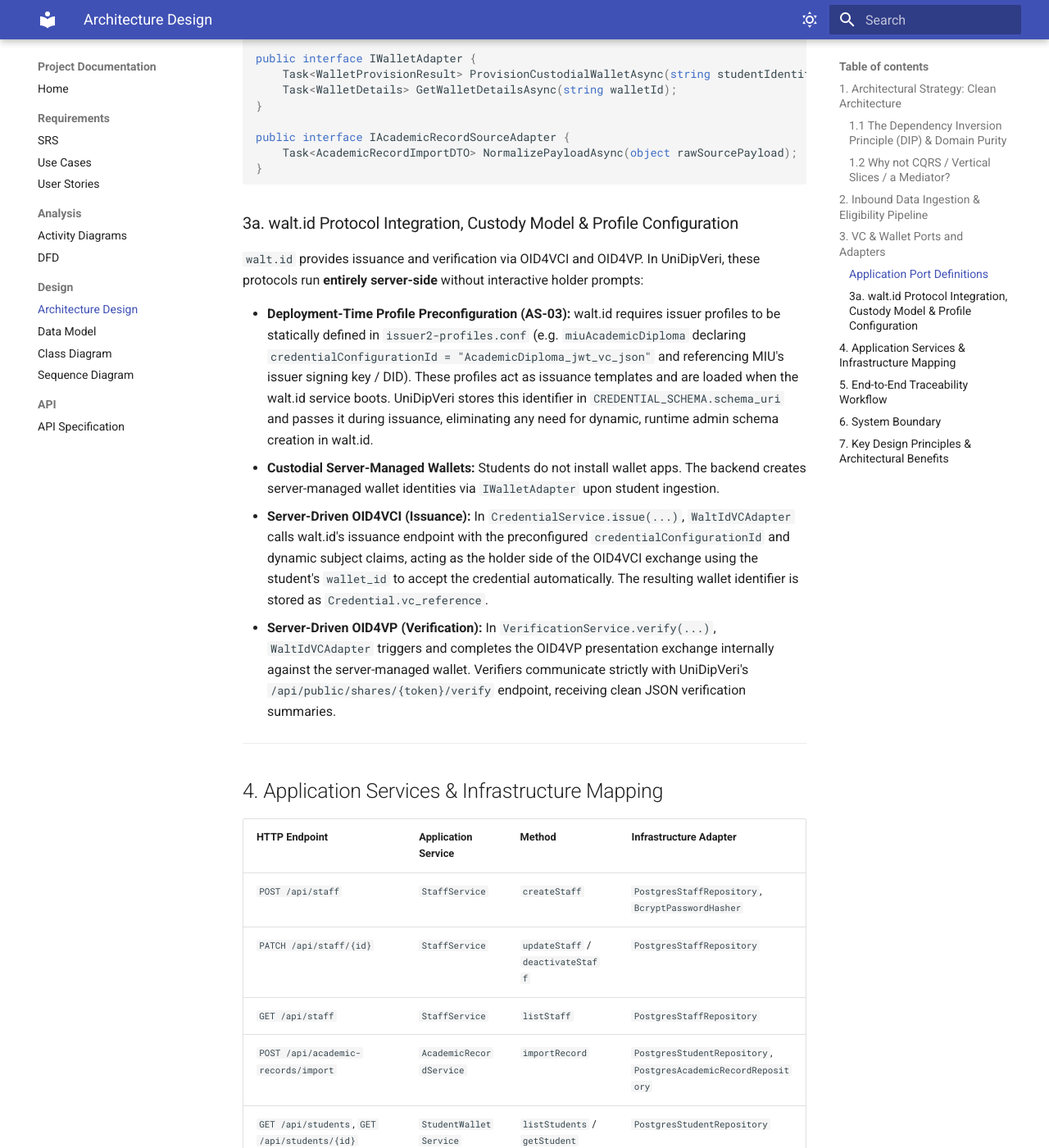
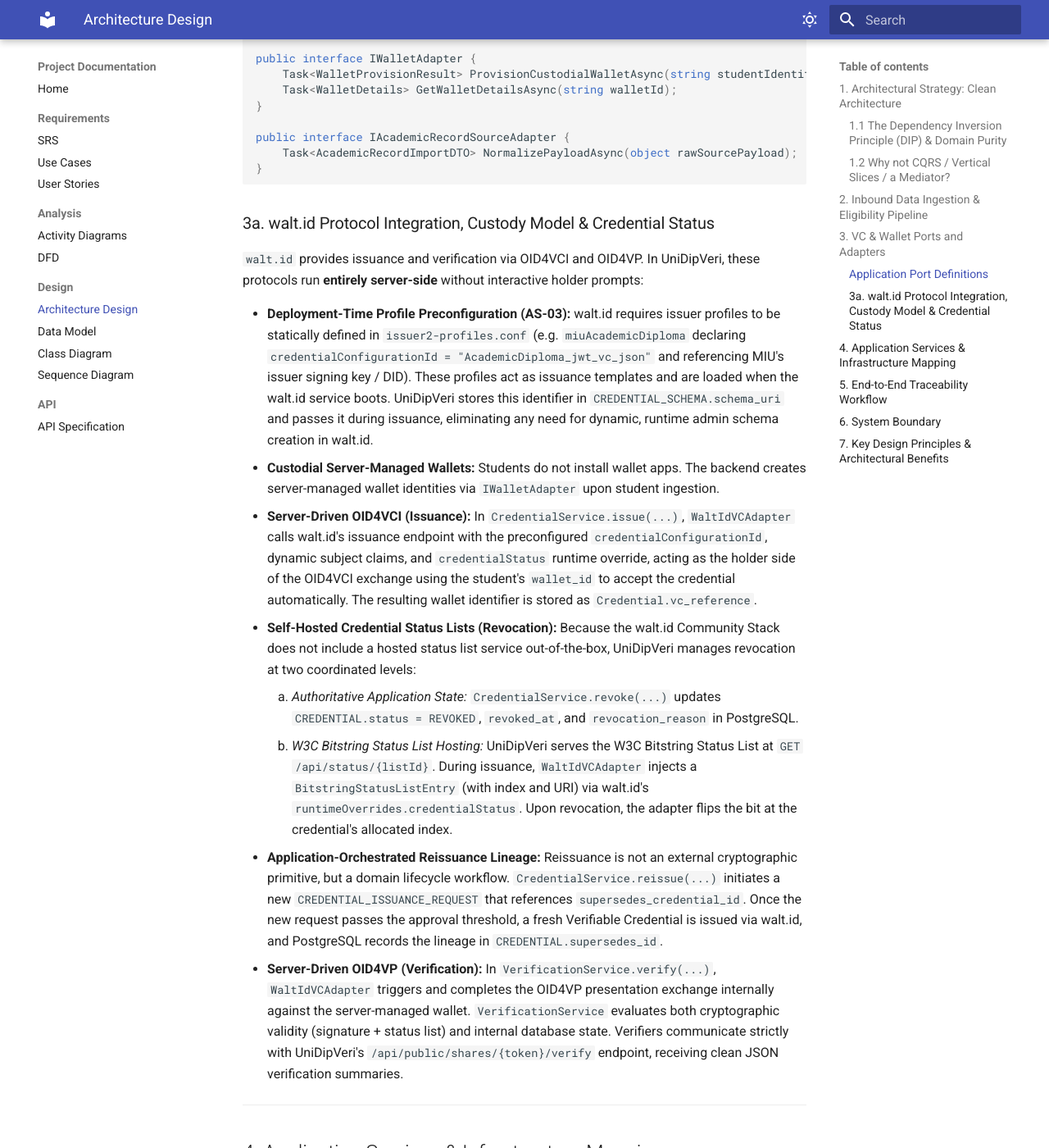
Before and after one commit to huypengin/UniDipVeri, an MkDocs documentation site: the page built from docs/03-design/Architecture_Design.md, in a window 1280 px wide and 1400 px high, scrolled down 4367 px. Shown: the whole window at 82% size. Built offline with MkDocs 1.6.1 and Material for MkDocs 9.7.7, drawn with Linux system fonts in a browser that asks for light colours; some of the changed text lies outside the part shown.

Commit message:
docs(design): Add W3C Bitstring Status List hosting
Update documentation to reflect the self-hosted revocation mechanism
using W3C Bitstring Status Lists, including interface changes for the
credential adapter and new API endpoint definitions.

````diff
--- a/docs/03-design/Architecture_Design.md
+++ b/docs/03-design/Architecture_Design.md
@@ -106,9 +106,9 @@
 
 ```csharp
 public interface IVCAdapter {
-    Task<VCReferenceResult> IssueDiplomaVCAsync(string walletId, CredentialSubject subject);
+    Task<VCReferenceResult> IssueDiplomaVCAsync(string walletId, CredentialSubject subject, CredentialStatusDescriptor? statusDescriptor = null);
     Task<VerificationOutcome> VerifyDiplomaVCAsync(string vcReference);
-    Task<bool> RevokeDiplomaVCAsync(string vcReference, string reason);
+    Task<bool> UpdateStatusListAsync(string statusListId, int index, bool revoked);
 }
 
 public interface IWalletAdapter {
@@ -121,39 +121,44 @@
 }
 ```
 
-### 3a. walt.id Protocol Integration, Custody Model & Profile Configuration
+### 3a. walt.id Protocol Integration, Custody Model & Credential Status
 
 `walt.id` provides issuance and verification via OID4VCI and OID4VP. In UniDipVeri, these protocols run **entirely server-side** without interactive holder prompts:
 
 - **Deployment-Time Profile Preconfiguration (AS-03):** walt.id requires issuer profiles to be statically defined in `issuer2-profiles.conf` (e.g. `miuAcademicDiploma` declaring `credentialConfigurationId = "AcademicDiploma_jwt_vc_json"` and referencing MIU's issuer signing key / DID). These profiles act as issuance templates and are loaded when the walt.id service boots. UniDipVeri stores this identifier in `CREDENTIAL_SCHEMA.schema_uri` and passes it during issuance, eliminating any need for dynamic, runtime admin schema creation in walt.id.
 - **Custodial Server-Managed Wallets:** Students do not install wallet apps. The backend creates server-managed wallet identities via `IWalletAdapter` upon student ingestion.
-- **Server-Driven OID4VCI (Issuance):** In `CredentialService.issue(...)`, `WaltIdVCAdapter` calls walt.id's issuance endpoint with the preconfigured `credentialConfigurationId` and dynamic subject claims, acting as the holder side of the OID4VCI exchange using the student's `wallet_id` to accept the credential automatically. The resulting wallet identifier is stored as `Credential.vc_reference`.
-- **Server-Driven OID4VP (Verification):** In `VerificationService.verify(...)`, `WaltIdVCAdapter` triggers and completes the OID4VP presentation exchange internally against the server-managed wallet. Verifiers communicate strictly with UniDipVeri's `/api/public/shares/{token}/verify` endpoint, receiving clean JSON verification summaries.
+- **Server-Driven OID4VCI (Issuance):** In `CredentialService.issue(...)`, `WaltIdVCAdapter` calls walt.id's issuance endpoint with the preconfigured `credentialConfigurationId`, dynamic subject claims, and `credentialStatus` runtime override, acting as the holder side of the OID4VCI exchange using the student's `wallet_id` to accept the credential automatically. The resulting wallet identifier is stored as `Credential.vc_reference`.
+- **Self-Hosted Credential Status Lists (Revocation):** Because the walt.id Community Stack does not include a hosted status list service out-of-the-box, UniDipVeri manages revocation at two coordinated levels:
+    1. _Authoritative Application State:_ `CredentialService.revoke(...)` updates `CREDENTIAL.status = REVOKED`, `revoked_at`, and `revocation_reason` in PostgreSQL.
+    2. _W3C Bitstring Status List Hosting:_ UniDipVeri serves the W3C Bitstring Status List at `GET /api/status/{listId}`. During issuance, `WaltIdVCAdapter` injects a `BitstringStatusListEntry` (with index and URI) via walt.id's `runtimeOverrides.credentialStatus`. Upon revocation, the adapter flips the bit at the credential's allocated index.
+- **Application-Orchestrated Reissuance Lineage:** Reissuance is not an external cryptographic primitive, but a domain lifecycle workflow. `CredentialService.reissue(...)` initiates a new `CREDENTIAL_ISSUANCE_REQUEST` that references `supersedes_credential_id`. Once the new request passes the approval threshold, a fresh Verifiable Credential is issued via walt.id, and PostgreSQL records the lineage in `CREDENTIAL.supersedes_id`.
+- **Server-Driven OID4VP (Verification):** In `VerificationService.verify(...)`, `WaltIdVCAdapter` triggers and completes the OID4VP presentation exchange internally against the server-managed wallet. `VerificationService` evaluates both cryptographic validity (signature + status list) and internal database state. Verifiers communicate strictly with UniDipVeri's `/api/public/shares/{token}/verify` endpoint, receiving clean JSON verification summaries.
 
 ---
 
 ## 4. Application Services & Infrastructure Mapping
 
-| HTTP Endpoint                                                           | Application Service      | Method                            | Infrastructure Adapter                                                             |
-| :---------------------------------------------------------------------- | :----------------------- | :-------------------------------- | :--------------------------------------------------------------------------------- |
-| `POST /api/staff`                                                       | `StaffService`           | `createStaff`                     | `PostgresStaffRepository`, `BcryptPasswordHasher`                                  |
-| `PATCH /api/staff/{id}`                                                 | `StaffService`           | `updateStaff` / `deactivateStaff` | `PostgresStaffRepository`                                                          |
-| `GET /api/staff`                                                        | `StaffService`           | `listStaff`                       | `PostgresStaffRepository`                                                          |
-| `POST /api/academic-records/import`                                     | `AcademicRecordService`  | `importRecord`                    | `PostgresStudentRepository`, `PostgresAcademicRecordRepository`                    |
-| `GET /api/students`, `GET /api/students/{id}`                           | `StudentWalletService`   | `listStudents` / `getStudent`     | `PostgresStudentRepository`                                                        |
-| `POST /api/students/{id}/wallet/provision`                              | `StudentWalletService`   | `provisionWallet`                 | `WaltIdWalletAdapter`, `PostgresStudentRepository`                                 |
-| `POST /api/students/{id}/eligibility/evaluate`                          | `EligibilityService`     | `evaluate`                        | `PostgresEligibilityRepository`                                                    |
-| `POST /api/credential-requests`                                         | `IssuanceRequestService` | `createRequest`                   | `PostgresCredentialRequestRepository`                                              |
-| `GET /api/credential-requests/pending`                                  | `IssuanceRequestService` | `listPending`                     | `PostgresCredentialRequestRepository`                                              |
-| `POST /api/credential-requests/{id}/approve`                            | `IssuanceRequestService` | `approve`                         | `PostgresCredentialRequestRepository`, `PostgresApprovalPolicyRepository`          |
-| `POST /api/credential-requests/{id}/reject`                             | `IssuanceRequestService` | `reject`                          | `PostgresCredentialRequestRepository`                                              |
-| `Internal Issuance Trigger` (called by `approve` once threshold is met) | `CredentialService`      | `issue`                           | `WaltIdVCAdapter`, `PostgresCredentialRepository`                                  |
-| `POST /api/credentials/{id}/revoke`                                     | `CredentialService`      | `revoke`                          | `WaltIdVCAdapter`, `PostgresCredentialRepository`                                  |
-| `POST /api/credentials/{id}/reissue`                                    | `CredentialService`      | `reissue`                         | `PostgresCredentialRepository` (delegates re-approval to `IssuanceRequestService`) |
-| `POST /api/credentials/{id}/shares`                                     | `ShareService`           | `createShare`                     | `PostgresShareRepository`, `CryptoTokenGenerator`                                  |
-| `POST /api/shares/{id}/revoke`                                          | `ShareService`           | `revokeShare`                     | `PostgresShareRepository`                                                          |
-| `POST /api/public/shares/{token}/verify`                                | `VerificationService`    | `verify`                          | `WaltIdVCAdapter`, `PostgresVerificationEventRepository`                           |
-| `GET /api/audit`                                                        | `AuditService`           | `getAuditHistory`                 | `PostgresAuditRepository`                                                          |
+| HTTP Endpoint                                                           | Application Service      | Method                            | Infrastructure Adapter                                                                         |
+| :---------------------------------------------------------------------- | :----------------------- | :-------------------------------- | :--------------------------------------------------------------------------------------------- |
+| `POST /api/staff`                                                       | `StaffService`           | `createStaff`                     | `PostgresStaffRepository`, `BcryptPasswordHasher`                                              |
+| `PATCH /api/staff/{id}`                                                 | `StaffService`           | `updateStaff` / `deactivateStaff` | `PostgresStaffRepository`                                                                      |
+| `GET /api/staff`                                                        | `StaffService`           | `listStaff`                       | `PostgresStaffRepository`                                                                      |
+| `POST /api/academic-records/import`                                     | `AcademicRecordService`  | `importRecord`                    | `PostgresStudentRepository`, `PostgresAcademicRecordRepository`                                |
+| `GET /api/students`, `GET /api/students/{id}`                           | `StudentWalletService`   | `listStudents` / `getStudent`     | `PostgresStudentRepository`                                                                    |
+| `POST /api/students/{id}/wallet/provision`                              | `StudentWalletService`   | `provisionWallet`                 | `WaltIdWalletAdapter`, `PostgresStudentRepository`                                             |
+| `POST /api/students/{id}/eligibility/evaluate`                          | `EligibilityService`     | `evaluate`                        | `PostgresEligibilityRepository`                                                                |
+| `POST /api/credential-requests`                                         | `IssuanceRequestService` | `createRequest`                   | `PostgresCredentialRequestRepository`                                                          |
+| `GET /api/credential-requests/pending`                                  | `IssuanceRequestService` | `listPending`                     | `PostgresCredentialRequestRepository`                                                          |
+| `POST /api/credential-requests/{id}/approve`                            | `IssuanceRequestService` | `approve`                         | `PostgresCredentialRequestRepository`, `PostgresApprovalPolicyRepository`                      |
+| `POST /api/credential-requests/{id}/reject`                             | `IssuanceRequestService` | `reject`                          | `PostgresCredentialRequestRepository`                                                          |
+| `Internal Issuance Trigger` (called by `approve` once threshold is met) | `CredentialService`      | `issue`                           | `WaltIdVCAdapter`, `PostgresCredentialRepository`                                              |
+| `POST /api/credentials/{id}/revoke`                                     | `CredentialService`      | `revoke`                          | `WaltIdVCAdapter` (updates status list), `PostgresCredentialRepository` (marks `REVOKED`)      |
+| `POST /api/credentials/{id}/reissue`                                    | `CredentialService`      | `reissue`                         | `PostgresCredentialRepository` (creates new request with lineage via `IssuanceRequestService`) |
+| `POST /api/credentials/{id}/shares`                                     | `ShareService`           | `createShare`                     | `PostgresShareRepository`, `CryptoTokenGenerator`                                              |
+| `POST /api/shares/{id}/revoke`                                          | `ShareService`           | `revokeShare`                     | `PostgresShareRepository`                                                                      |
+| `POST /api/public/shares/{token}/verify`                                | `VerificationService`    | `verify`                          | `WaltIdVCAdapter`, `PostgresVerificationEventRepository`                                       |
+| `GET /api/status/{listId}`                                              | `CredentialService`      | `getStatusList`                   | `PostgresCredentialRepository` (serves W3C Bitstring Status List)                              |
+| `GET /api/audit`                                                        | `AuditService`           | `getAuditHistory`                 | `PostgresAuditRepository`                                                                      |
 
 `IssuanceRequestService.approve(...)` calls `CredentialService.issue(...)` directly once the approval threshold is met — a plain method call across two Application Services, not an event or a mediator dispatch.
 
````
Also changed, not shown: docs/01-requirements/SRS.md (+6 -6 lines), docs/03-design/Sequence_Diagram.md (+3 -3 lines), docs/04-api/API_Specification.md (+40 -6 lines).
